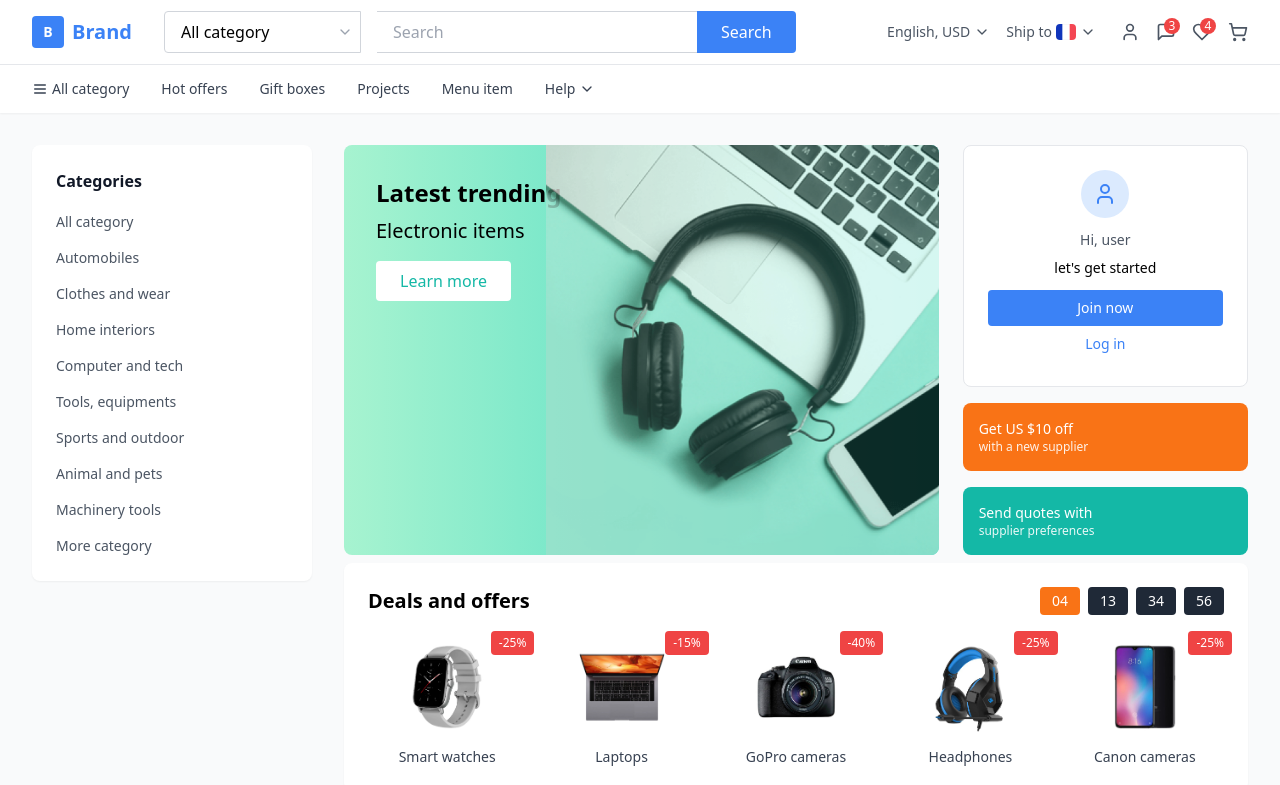
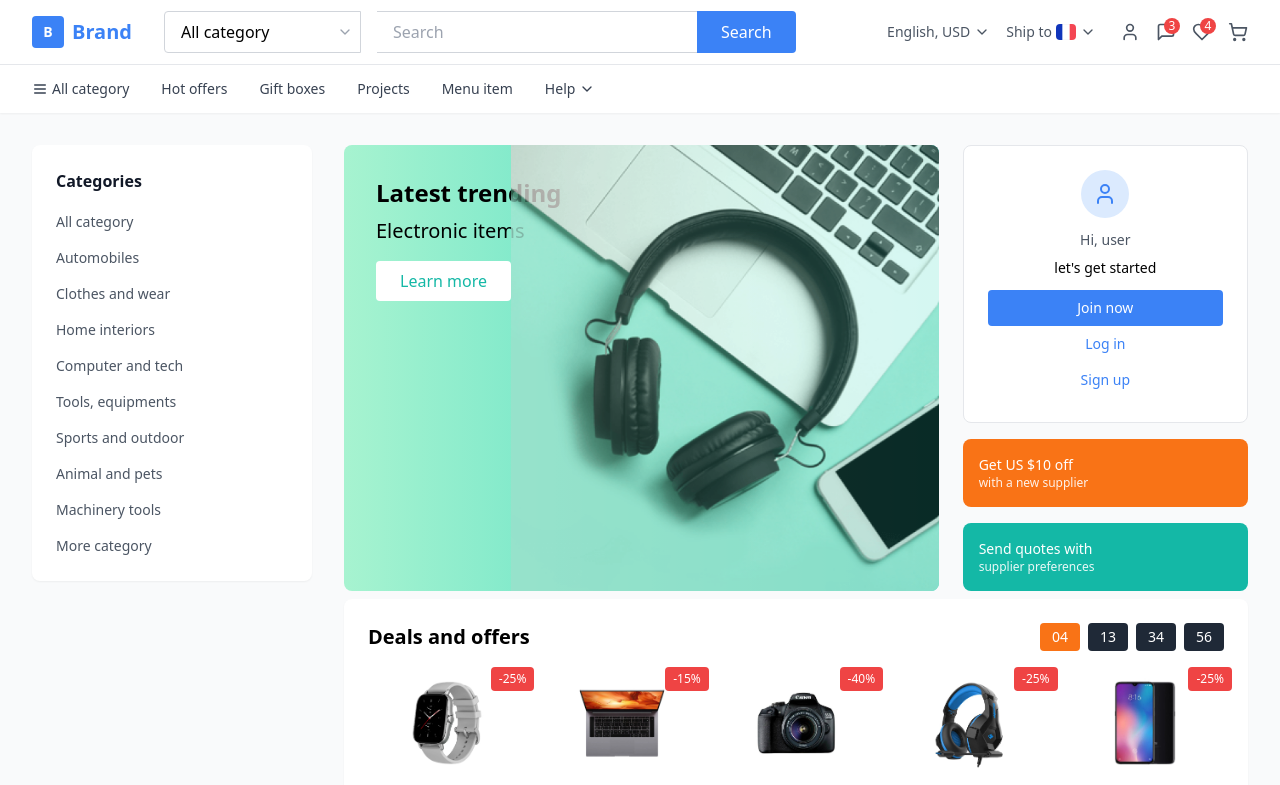
Before and after one commit to Hammad-i220628/ecommerce-fullstack-design, a React (Vite) app: page / in a window 1280 px wide. Shown: the top 785 px of the page. Built offline with nearby package versions, Linux system fonts and the light colour scheme.

Commit message:
added signup button

```diff
--- a/src/App.tsx
+++ b/src/App.tsx
@@ -882,6 +882,9 @@ function AppContent() {
                   <button className="w-full text-blue-500 py-2 text-sm hover:underline">
                     Log in
                   </button>
+                  <button className="w-full text-blue-500 py-2 text-sm hover:underline">
+                          Sign up
+                  </button>
                 </div>
 
                 <div className="bg-orange-500 text-white rounded-lg p-4">
```
